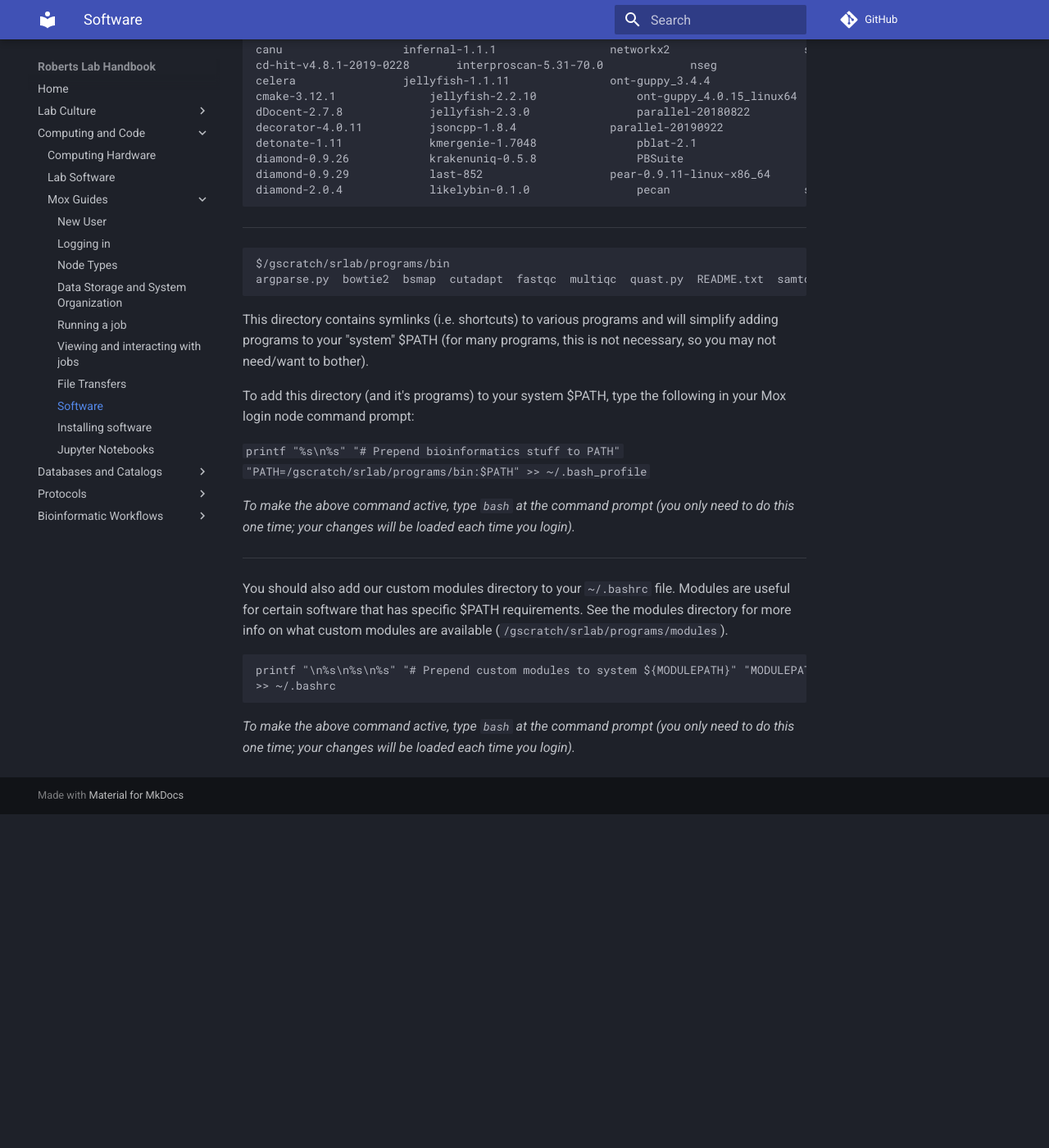
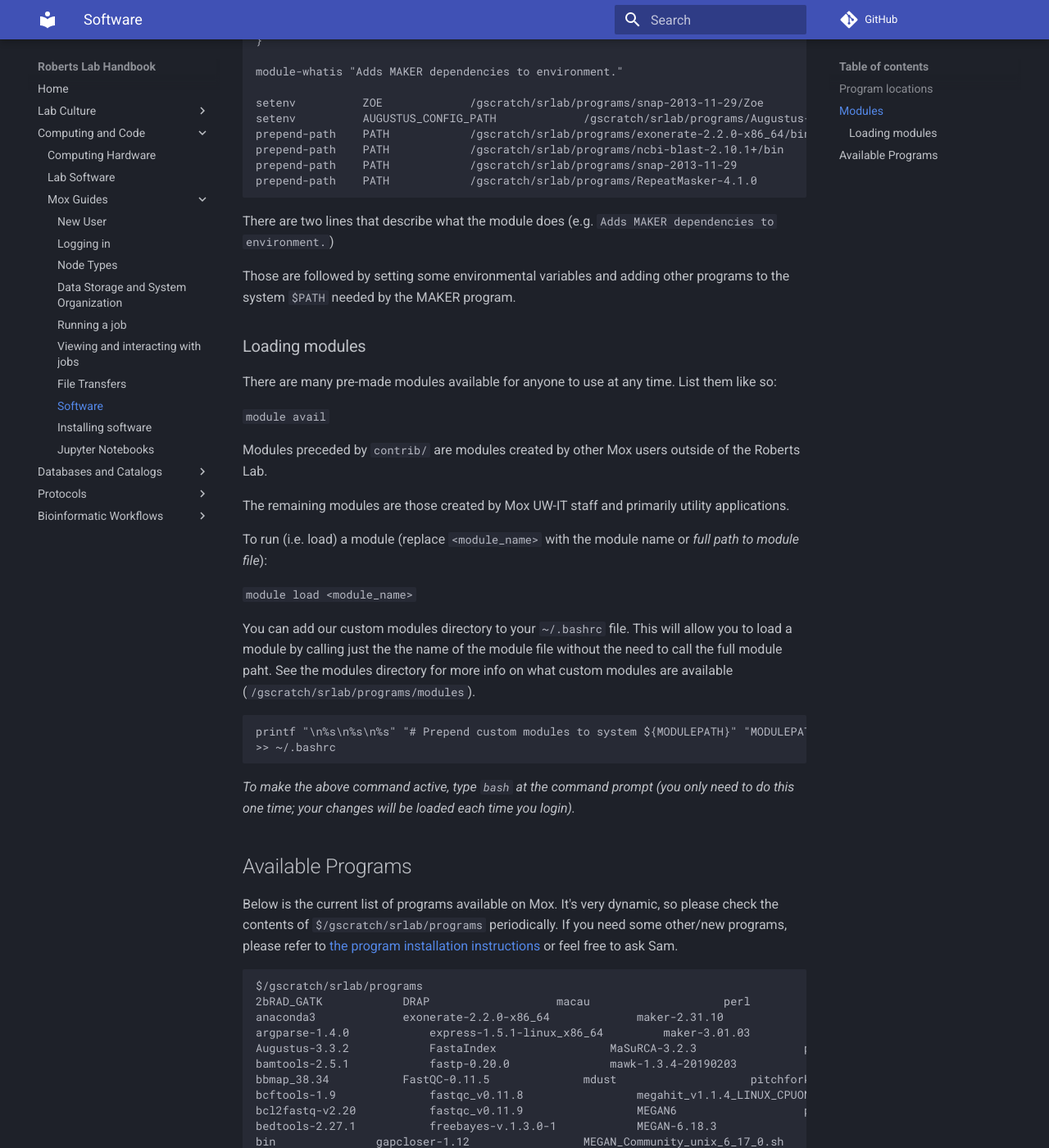
Before and after one commit to RobertsLab/resources, an MkDocs documentation site: the page built from docs/mox_Software.md, in a window 1280 px wide and 1400 px high, scrolled down 634 px. Shown: the whole window at 82% size. Built offline with MkDocs 1.6.1 and Material for MkDocs 9.7.7, drawn with Linux system fonts in a browser that asks for light colours; comment, search, counter and statistics services are not loaded; before the commit the page ends 1627 px from its top, so only the background shows below that; some of the changed text lies outside the part shown.

Commit message:
improve deets on modules; overhaul layout

````diff
--- a/docs/mox_Software.md
+++ b/docs/mox_Software.md
@@ -1,3 +1,69 @@
+## Program locations
+
+The majority of programs can be found in:
+
+`$/gscratch/srlab/programs/`
+
+(Ana) conda programs are a bit more difficult to track down, but try looking in these two locations:
+
+`/gscratch/srlab/programs/anaconda3/bin/`
+
+## Modules
+
+Modules are a relatively simply way to add programs to your system `$PATH`
+
+A module is a text file. Here's an example from `cat /gscratch/srlab/programs/modules/maker-3.01.03.module`:
+
+```
+#%Module1.0
+proc ModulesHelp { } {
+        puts stderr "\tAdds MAKER dependencies to environment."
+}
+
+module-whatis "Adds MAKER dependencies to environment."
+
+setenv          ZOE             /gscratch/srlab/programs/snap-2013-11-29/Zoe
+setenv          AUGUSTUS_CONFIG_PATH             /gscratch/srlab/programs/Augustus-3.3.2/config
+prepend-path    PATH            /gscratch/srlab/programs/exonerate-2.2.0-x86_64/bin
+prepend-path    PATH            /gscratch/srlab/programs/ncbi-blast-2.10.1+/bin
+prepend-path    PATH            /gscratch/srlab/programs/snap-2013-11-29
+prepend-path    PATH            /gscratch/srlab/programs/RepeatMasker-4.1.0
+```
+
+There are two lines that describe what the module does (e.g. `Adds MAKER dependencies to environment.`)
+
+Those are followed by setting some environmental variables and adding other programs to the system `$PATH`
+needed by the MAKER program.
+
+### Loading modules
+
+There are many pre-made modules available for anyone to use at any time. List them like so:
+
+  `module avail`
+
+Modules preceded by `contrib/` are modules created by other Mox users outside of the Roberts Lab.
+
+The remaining modules are those created by Mox UW-IT staff and primarily utility applications.
+
+To run (i.e. load) a module (replace `<module_name>` with the module name or _full path to module file_):
+
+  `module load <module_name>`
+
+You can add our custom modules directory to your `~/.bashrc` file. This will allow you to load a module by calling just the the name of the module file without the need to call the full module paht. See the modules directory for more info on what custom modules are available (`/gscratch/srlab/programs/modules`).
+
+```
+printf "\n%s\n%s\n%s" "# Prepend custom modules to system ${MODULEPATH}" "MODULEPATH=/gscratch/srlab/programs/modules:${MODULEPATH}" "export MODULEPATH" \
+>> ~/.bashrc
+```
+
+<em>To make the above command active, type ```bash``` at the command prompt (you only need to do this one time; your changes will be loaded each time you login).</em>
+
+## Available Programs
+
+Below is the current list of programs available on Mox. It's very dynamic, so please
+check the contents of `$/gscratch/srlab/programs` periodically. If you need some
+other/new programs, please refer to [the program installation instructions](mox_Installing-Programs.md) or feel free to ask Sam.
+
 ```
 $/gscratch/srlab/programs
 2bRAD_GATK		      DRAP				     macau				      perl			    smrtanalysis_2.3.0.140936.run
@@ -36,29 +102,3 @@ diamond-0.9.26		      krakenuniq-0.5.8			     PBSuite				      signalp-4.1
 diamond-0.9.29		      last-852				     pear-0.9.11-linux-x86_64		      signalp-5.0b		    wtdbg-2.1_x64-linux
 diamond-2.0.4		      likelybin-0.1.0			     pecan				      simuPOP-1.1.10.9
 ```
-
----
-
-```
-$/gscratch/srlab/programs/bin
-argparse.py  bowtie2  bsmap  cutadapt  fastqc  multiqc	quast.py  README.txt  samtools	trim_galore
-```
-
-This directory  contains symlinks (i.e. shortcuts) to various programs and will simplify adding programs to your "system" $PATH (for many programs, this is not necessary, so you may not need/want to bother).
-
-To add this directory (and it's programs) to your system $PATH, type the following in your Mox login node command prompt:
-
-```printf "%s\n%s" "# Prepend bioinformatics stuff to PATH" "PATH=/gscratch/srlab/programs/bin:$PATH" >> ~/.bash_profile```
-
-<em>To make the above command active, type ```bash``` at the command prompt (you only need to do this one time; your changes will be loaded each time you login).</em>
-
----
-
-You should also add our custom modules directory to your `~/.bashrc` file. Modules are useful for certain software that has specific $PATH requirements. See the modules directory for more info on what custom modules are available (`/gscratch/srlab/programs/modules`).
-
-```
-printf "\n%s\n%s\n%s" "# Prepend custom modules to system ${MODULEPATH}" "MODULEPATH=/gscratch/srlab/programs/modules:${MODULEPATH}" "export MODULEPATH" \
->> ~/.bashrc
-```
-
-<em>To make the above command active, type ```bash``` at the command prompt (you only need to do this one time; your changes will be loaded each time you login).</em>
````
